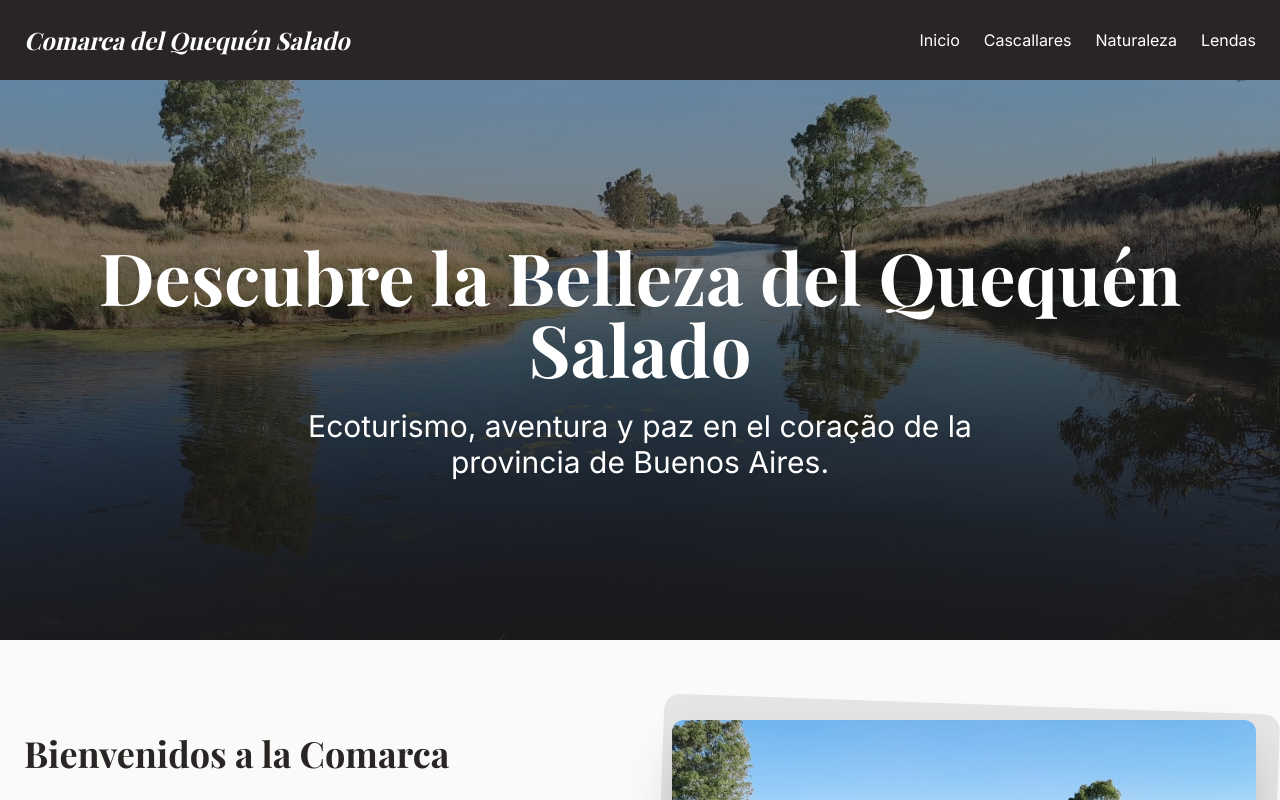
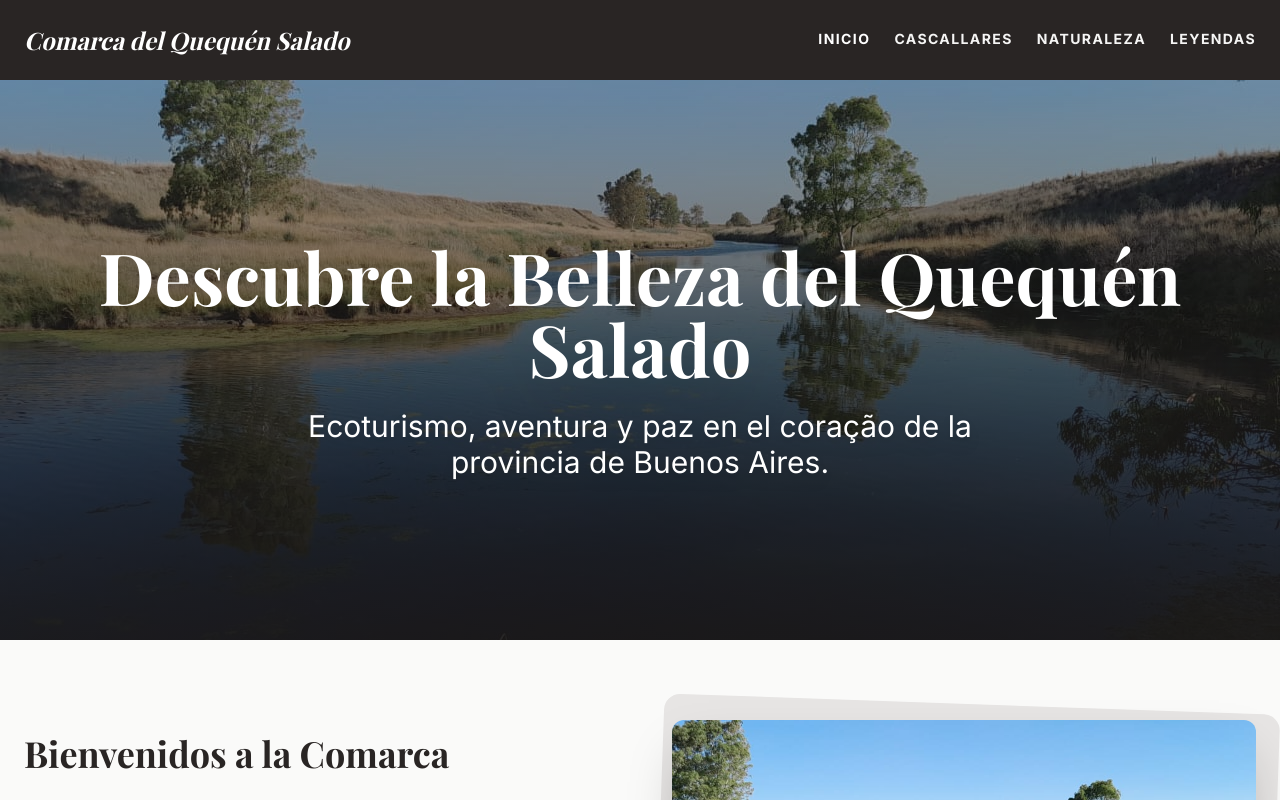
Before and after one commit to lucasnwvalladares/comarca-quequen, a Nuxt app: page / in a window 1280 px wide. Shown: the top 800 px of the page. Built offline with nearby package versions, Linux system fonts and the light colour scheme.

Commit message:
Fix navigation links in header

```diff
--- a/app/layouts/default.vue
+++ b/app/layouts/default.vue
@@ -3,11 +3,11 @@
     <header class="bg-stone-800 text-white p-6 shadow-lg">
       <div class="container mx-auto flex justify-between items-center">
         <NuxtLink to="/" class="text-2xl font-serif font-bold italic">Comarca del Quequén Salado</NuxtLink>
-        <nav class="hidden md:flex space-x-6">
-          <NuxtLink to="/" class="hover:text-stone-300">Inicio</NuxtLink>
-          <NuxtLink to="/cascallares" class="hover:text-stone-300">Cascallares</NuxtLink>
-          <a href="#" class="hover:text-stone-300">Naturaleza</a>
-          <a href="#" class="hover:text-stone-300">Lendas</a>
+        <nav class="hidden md:flex space-x-6 text-sm uppercase tracking-widest font-semibold">
+          <NuxtLink to="/" class="hover:text-stone-300 transition-colors">Inicio</NuxtLink>
+          <NuxtLink to="/cascallares" class="hover:text-stone-300 transition-colors text-stone-100 border-b-2 border-transparent hover:border-stone-400">Cascallares</NuxtLink>
+          <NuxtLink to="/nature" class="hover:text-stone-300 transition-colors text-stone-100 border-b-2 border-transparent hover:border-stone-400">Naturaleza</NuxtLink>
+          <NuxtLink to="/legends" class="hover:text-stone-300 transition-colors text-stone-100 border-b-2 border-transparent hover:border-stone-400">Leyendas</NuxtLink>
         </nav>
       </div>
     </header>
```
